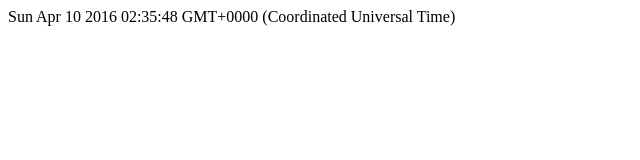
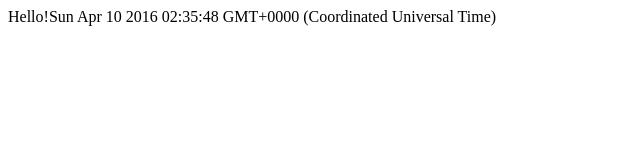
Before and after one commit to mysterycommand/old-site, a plain HTML site: page staging/1/index.html in a window 1280 px wide. Shown: the whole page, without its empty margins (0-640 px from the left). Drawn offline with Linux system fonts and the light colour scheme.

Commit message:
Travis buld #67 - 04/10/16 02:35:48

```diff
--- a/staging/1/index.html
+++ b/staging/1/index.html
@@ -1 +1 @@
-<!doctype html> <html> <head> <meta charset=utf-8> <meta http-equiv=x-ua-compatible content="ie=edge"> <title>Mystry⌘</title> <meta name=description content="An Experimental Website by Matt Hayes - created April, 2016"> <meta name=author content="Matt Hayes"> <link rel=author href=./humans.txt> <meta name=viewport content="width=device-width,initial-scale=1"> <link rel=canonical href=https://mysterycommand.github.io/ > </head> <body> <main id=js-main role=main></main> <script>document.getElementById('js-main').innerHTML = new Date();</script> </body> </html>
+<!doctype html> <html> <head> <meta charset=utf-8> <meta http-equiv=x-ua-compatible content="ie=edge"> <title>Mystry⌘</title> <meta name=description content="An Experimental Website by Matt Hayes - created April, 2016"> <meta name=author content="Matt Hayes"> <link rel=author href=./humans.txt> <meta name=viewport content="width=device-width,initial-scale=1"> <link rel=canonical href=https://mysterycommand.github.io/ > </head> <body> <main id=js-main role=main></main> <script>document.getElementById('js-main').innerHTML = 'Hello!' + new Date();</script> </body> </html>
```
